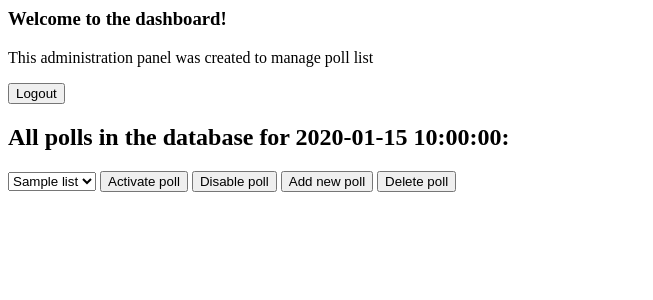
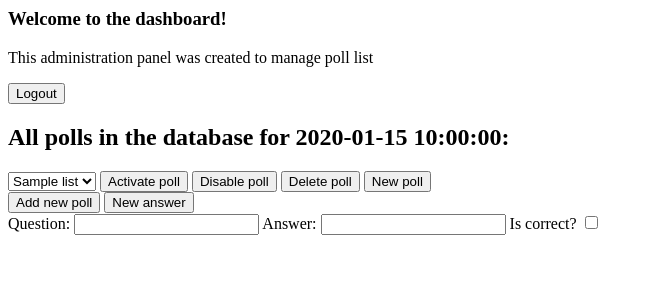
Before and after one commit to boomerfreeman/poll, a PHP site: template view/adminpanel.php in a window 1280 px wide. Shown: the top 300 px of the page, without its empty margins (0-653 px from the left). Run offline with PHP 8.4, Linux system fonts and the light colour scheme; the template is opened without the code that fills it: most values are stand-ins (such as "Sample title", 1, 10 or a date in 2020).

Commit message:
Add poll option markup

```diff
--- a/assets/js/poll-helper.js
+++ b/assets/js/poll-helper.js
@@ -1,18 +1,17 @@
 $(document).ready(function () {
-    $(":button").on("click", function() {
 
-        var func = $(this).attr("name");
-        var id = $(this).value;
-        console.log(id);
+    $(".new-poll-btn").on("click", function() {
+        $(".new-poll-menu").fadeIn("slow");
+    });
 
-        $.ajax({
-            url: "../controller/test.php",
-            method: "post",
-            dataType: "text",
-            data: "func=" + func + "id=" + id,
-            success: function (data) {
-                $(".test").append(data);
-            }
-        });
+    $(".new-answer-btn").on("click", function() {
+        $(".new-answer").append('Answer: <input type="text" name="answer[]"> Is correct? <input type="checkbox" name="correct[]"><br>');
     });
+
+//    $(".add-poll-btn").on("click", function(e) {
+//        e.preventDefault();
+//
+//        var question = $(".question").val();
+//        console.log(question);
+//    });
 });
--- a/view/adminpanel.php
+++ b/view/adminpanel.php
@@ -14,11 +14,20 @@
                 </select>
                 <input type="submit" name="activate" value="Activate poll">
                 <input type="submit" name="disable" value="Disable poll">
-                <input type="submit" name="add" value="Add new poll">
                 <input type="submit" name="delete" value="Delete poll">
+                <input class="new-poll-btn" type="button" value="New poll">
+                <div class="new-poll-menu">
+                    <input class="add-poll-btn" type="submit" name="add" value="Add new poll">
+                    <input class="new-answer-btn" type="button" value="New answer">
+                    <div class="new-poll-main">
+                        Question: <input class="question" type="text" name="question">
+                        Answer: <input class="answer" type="text" name="answer[]">
+                        Is correct? <input class="correct" type="checkbox" name="correct[]">
+                    </div>
+                    <div class="new-answer"></div>
+                </div>
             </div>
-            <!--<p class="test"></p>-->
         </form>
-        <!--<script src="/assets/lib/jquery-1.11.3.min.js"></script>-->
-        <!--<script src="/assets/js/poll-helper.js"></script>-->
+        <script src="/assets/lib/jquery-1.11.3.min.js"></script>
+        <script src="/assets/js/poll-helper.js"></script>
     </body>
--- a/view/header.php
+++ b/view/header.php
@@ -2,7 +2,7 @@
 <html lang="en">
     <head>
         <meta charset="utf-8">
-        <meta name="viewport" content="width=device-width, initial-scale=1">
+        <meta name="viewport" content="width=device-width, initial-scale=1, user-scalable=0">
         <meta http-equiv="X-UA-Compatible" content="IE=edge">
         <title>Tests</title>
         <link rel="stylesheet" href="http://<?= $_SERVER['SERVER_NAME'] ?>/assets/css/theme.css">
--- a/view/login.php
+++ b/view/login.php
@@ -1,5 +1,5 @@
     <body>
-        <form action="http://poll/login/" method="post">
+        <form class="login" action="http://poll/login/" method="post">
             <label for="username">Username: </label>
             <input id="username" type="text" name="username" required>
             <label for="password">Password: </label>
```
Also changed, not shown: assets/css/theme.css (+24 -1 lines), controller/adminpanel.php (+13 -9 lines), model/model.php (+8 -3 lines).
